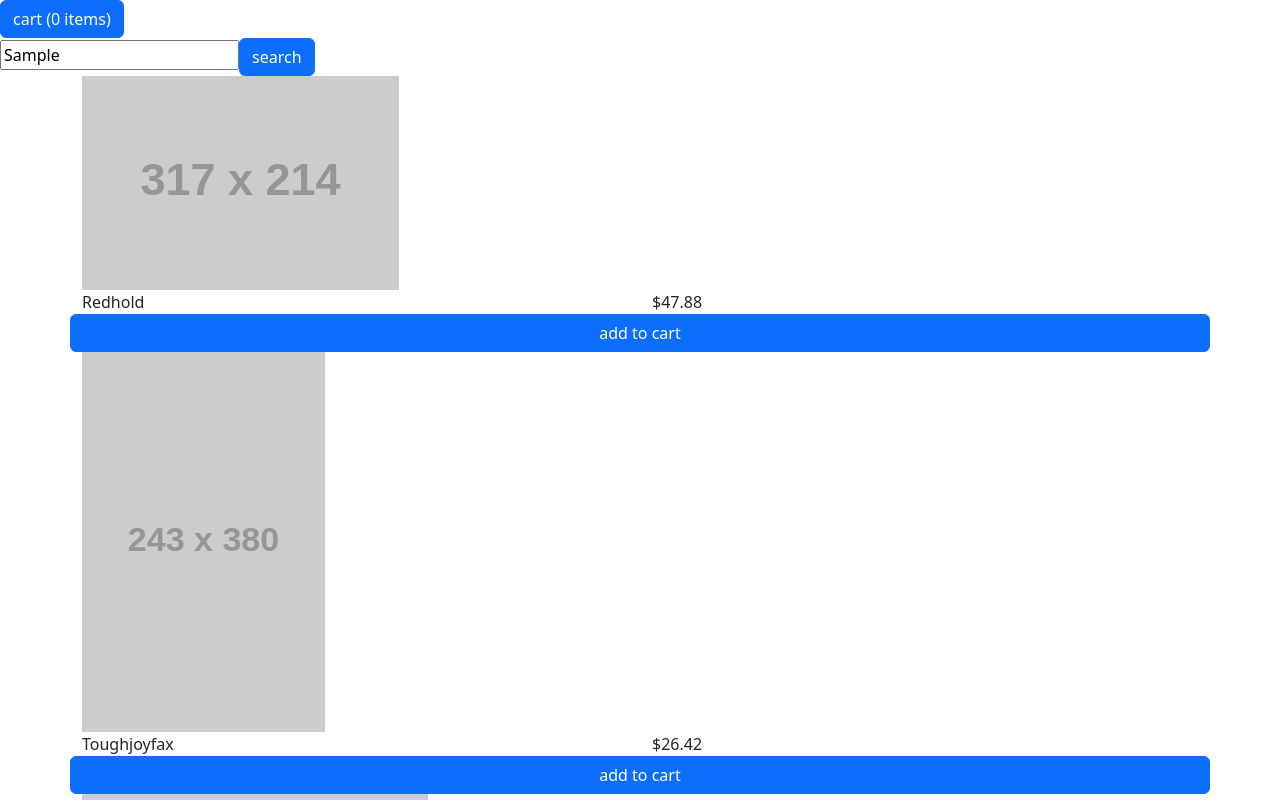
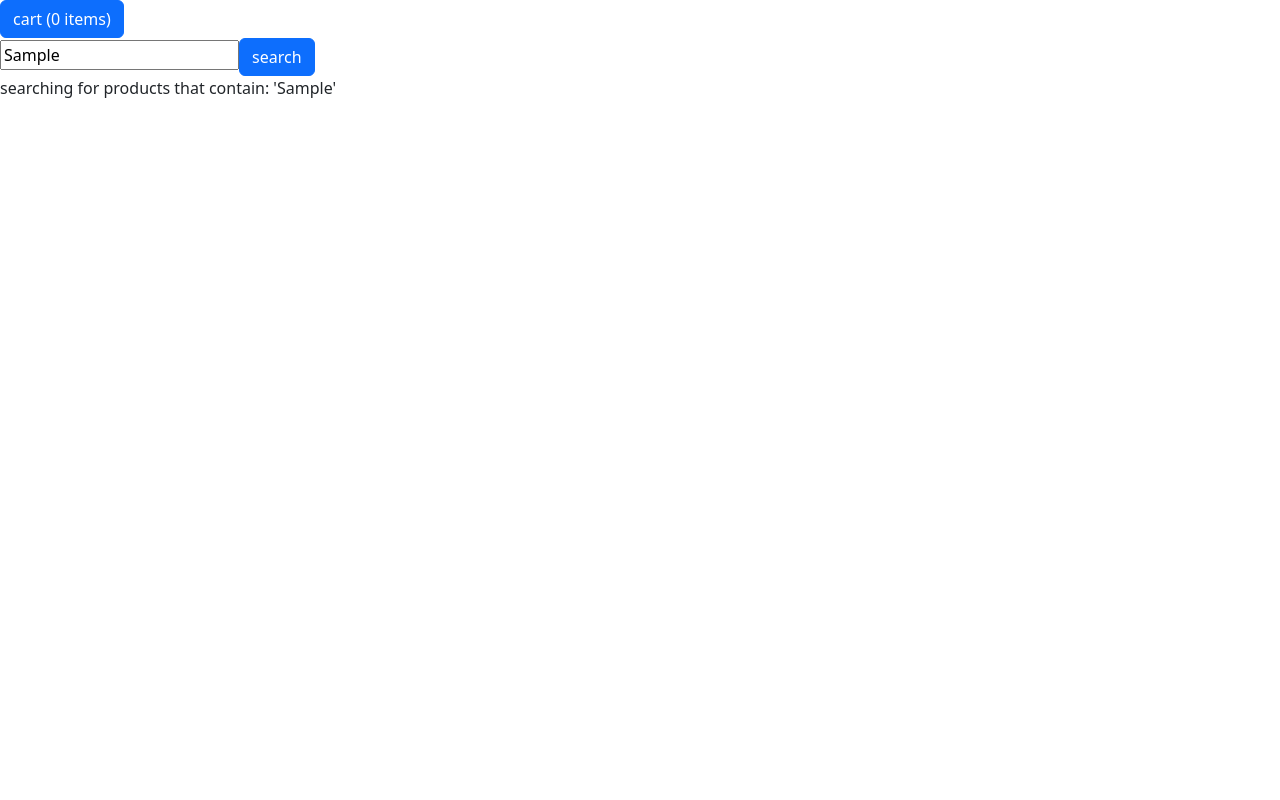
Before and after one commit to boybutcher/spawning-ai-take-home, a React (Create React App) app: page / in a window 1280 px wide. Both pictures are taken after typing "Sample" into the empty fields and a click on the button "search". Shown: the top 800 px of the page. Built offline with nearby package versions, Linux system fonts and the light colour scheme.

Commit message:
basic search functionality that uses Array.filter. not a real fuzzy search

```diff
--- a/src/App.js
+++ b/src/App.js
@@ -17,7 +17,8 @@ function App() {
   const [renderCart, setRenderCart] = useState(false)
   const [cart, setCart] = useState([])
 
-  const [productQuery, setProductQuery] = useState('');
+  const [productQuery, setProductQuery] = useState('')
+  const [isFiltering, setIsFiltering] = useState(false)
 
   useEffect(() => {
     setRenderedProducts(products.slice(0, renderCount))
@@ -30,7 +31,8 @@ function App() {
   const hideCart = () => setRenderCart(false)
 
   const filterProducts = () => {
-    console.log('filtering products...', {productQuery})
+    setIsFiltering(true)
+    setRenderedProducts(products.filter(product => product.name.toLowerCase().includes(productQuery)))
   }
 
   return (
@@ -48,6 +50,12 @@ function App() {
         queryVal={productQuery}
         filterProducts={filterProducts}
       />
+      {isFiltering ? (
+        <div>
+          searching for products that contain: '{productQuery}'
+        </div>
+      ): null
+    }
       {
         renderedProducts.map(productData => {
           return (
```
